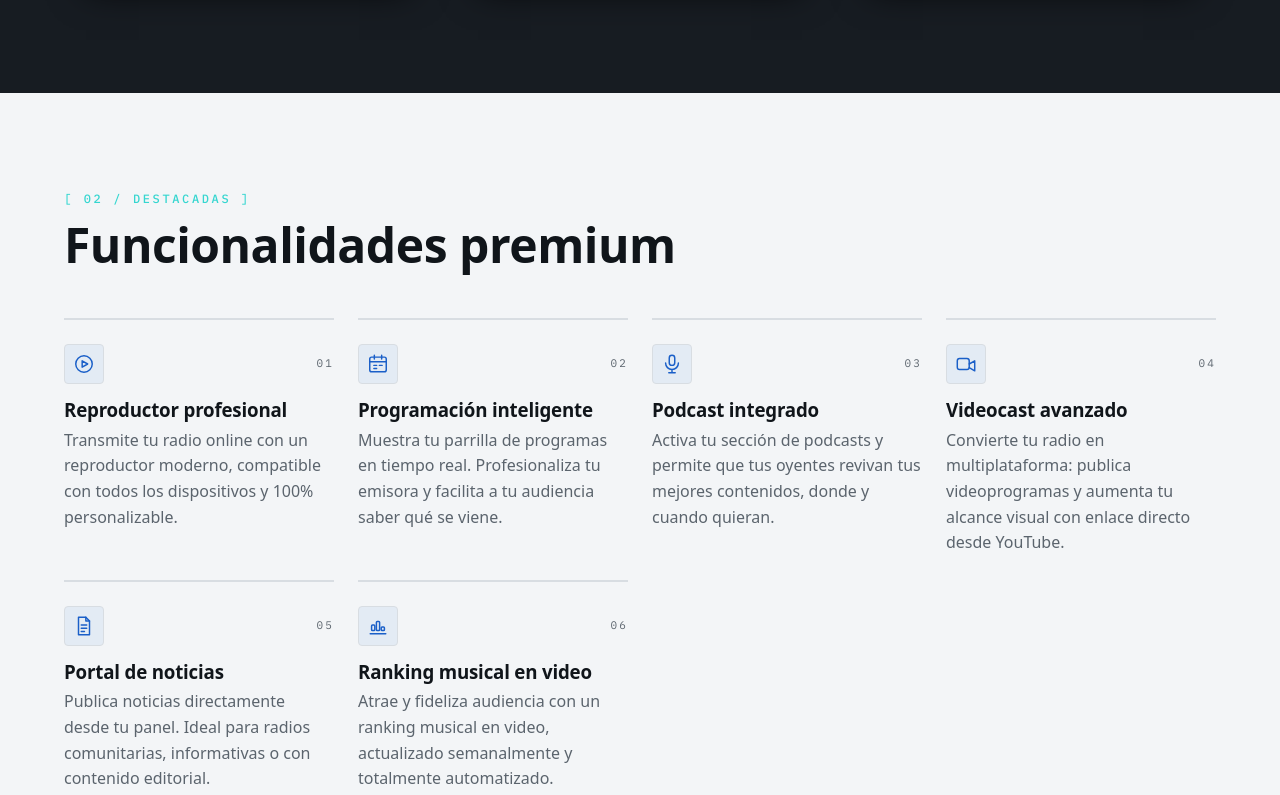
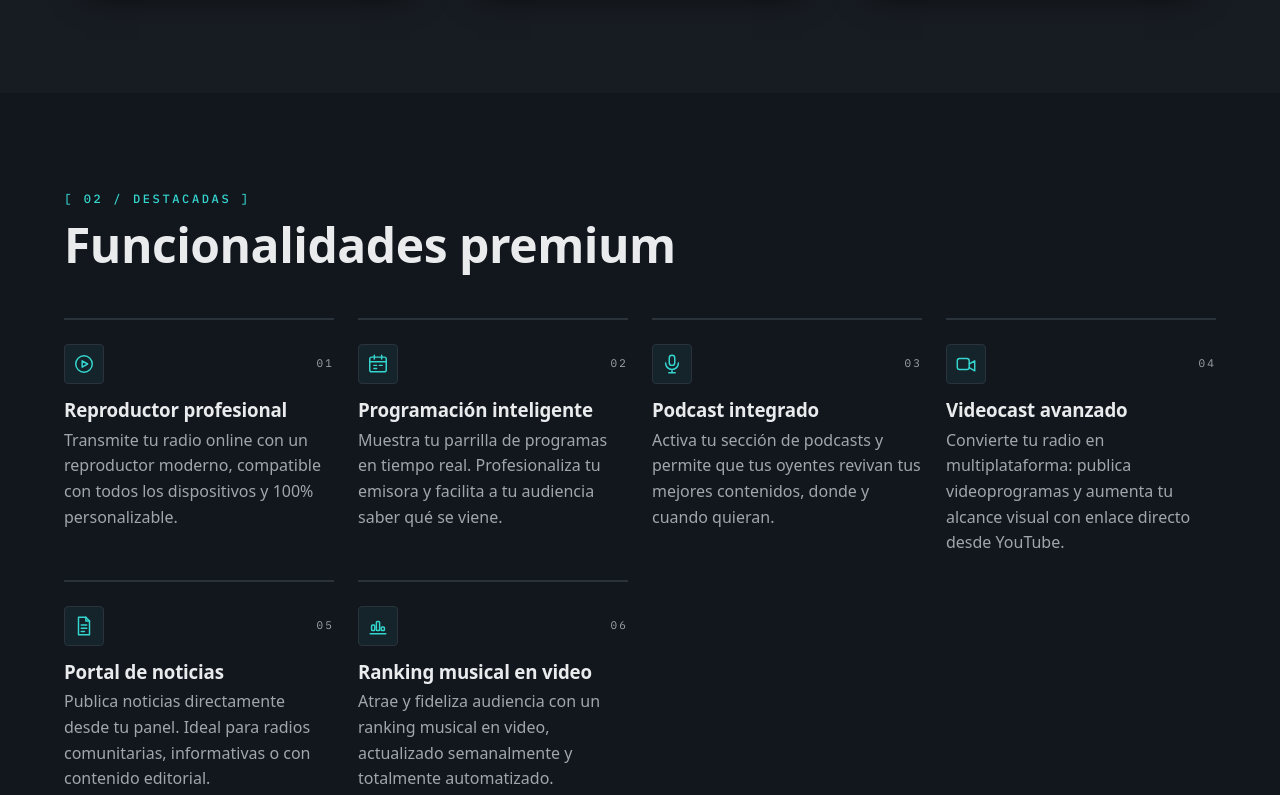
Before and after one commit to FelipeVegaEsparza/ipstreamweb2, an Astro site: page /caracteristicas in a window 1280 px wide. Shown: the part 1046-1841 px from the top of the page. Built offline with nearby package versions, Linux system fonts and the light colour scheme; Astro itself is replaced by a stand-in of ours; some packages are replaced by stand-ins of ours; no server answers; the database is empty.

Commit message:
fix(estilos): reemplazar bandas blancas por superficie oscura alterna

```diff
--- a/src/pages/caracteristicas.astro
+++ b/src/pages/caracteristicas.astro
@@ -161,7 +161,7 @@ import { PILLARS, HIGHLIGHTS, STUDIO_FEATURES, PLAYERS } from '../lib/content';
   }
 
   .highlight:hover {
-    border-top-color: var(--blue);
+    border-top-color: var(--signal);
   }
 
   .highlight__head {
@@ -179,14 +179,14 @@ import { PILLARS, HIGHLIGHTS, STUDIO_FEATURES, PLAYERS } from '../lib/content';
     height: 2.5rem;
     border: 1px solid var(--line-paper);
     border-radius: var(--radius);
-    color: var(--blue);
-    background: color-mix(in srgb, var(--blue) 7%, transparent);
+    color: var(--signal);
+    background: color-mix(in srgb, var(--signal) 7%, transparent);
     transition: border-color 0.15s ease, box-shadow 0.15s ease;
   }
 
   .highlight:hover .highlight__icon {
-    border-color: color-mix(in srgb, var(--blue) 45%, var(--line-paper));
-    box-shadow: 0 0 0 3px color-mix(in srgb, var(--blue) 12%, transparent);
+    border-color: color-mix(in srgb, var(--signal) 45%, var(--line-paper));
+    box-shadow: 0 0 0 3px color-mix(in srgb, var(--signal) 12%, transparent);
   }
 
   .highlight h3 {
--- a/src/pages/noticias/[slug].astro
+++ b/src/pages/noticias/[slug].astro
@@ -146,7 +146,7 @@ const jsonLd = article
   }
 
   .prose :global(a) {
-    color: var(--blue);
+    color: var(--signal);
     text-decoration: underline;
   }
 
--- a/src/pages/tutoriales.astro
+++ b/src/pages/tutoriales.astro
@@ -96,7 +96,7 @@ const total = groups.reduce((sum, group) => sum + group.tutorials.length, 0);
   }
 
   .band--paper .link {
-    color: var(--blue);
+    color: var(--signal);
   }
 
   .empty {
--- a/src/styles/tokens.css
+++ b/src/styles/tokens.css
@@ -12,9 +12,9 @@
   --panel-2: #1d232b;
   --line: #262d35;
 
-  /* Superficie clara (bandas editoriales) */
-  --paper: #f3f5f7;
-  --line-paper: #d8dde2;
+  /* Superficie alterna (bandas de ritmo) — oscura, no usar blancos */
+  --paper: #12171d;
+  --line-paper: #2a323c;
 
   /* Acento de marca */
   --signal: #35d6d0;
@@ -24,8 +24,8 @@
   /* Texto */
   --text: #e9ebed;
   --steel: #a0a6ad;
-  --ink-text: #10151a;
-  --muted-on-paper: #5b646d;
+  --ink-text: #e9ebed;
+  --muted-on-paper: #a0a6ad;
 
   /* Estados */
   --danger: #ff5b4a;
@@ -59,7 +59,7 @@
   /* Filetes y sombras discretas */
   --shadow-panel: 0 1px 0 rgba(255, 255, 255, 0.03) inset, 0 14px 34px -22px rgba(0, 0, 0, 0.85);
   --focus-ring: 0 0 0 2px var(--ink), 0 0 0 4px var(--signal);
-  --focus-ring-paper: 0 0 0 2px var(--paper), 0 0 0 4px var(--blue);
+  --focus-ring-paper: 0 0 0 2px var(--paper), 0 0 0 4px var(--signal);
 
   /* Layout */
   --maxw: 1200px;
```
Also changed, not shown: src/pages/index.astro (+6 -6 lines), src/pages/planes.astro (+0 -8 lines), tests/design-tokens.test.ts (+1 -1 lines), src/styles/README.md.
